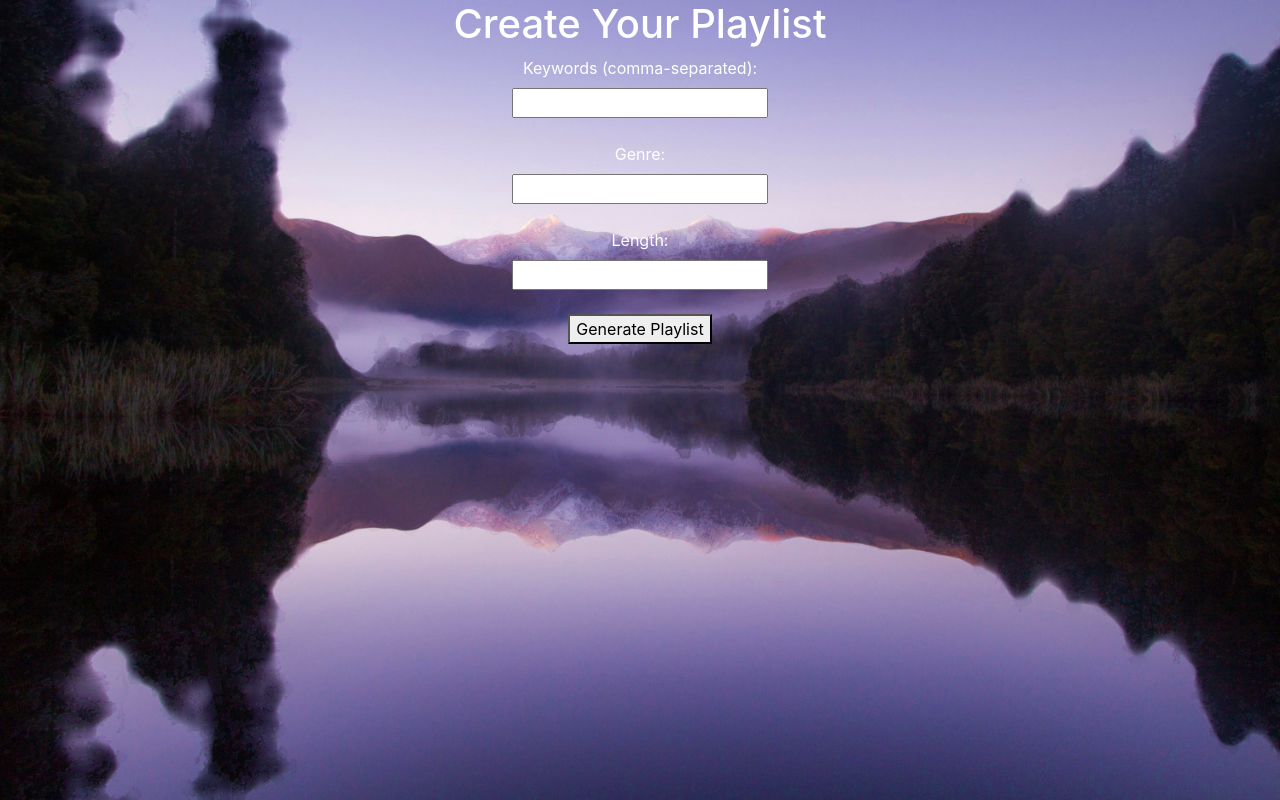
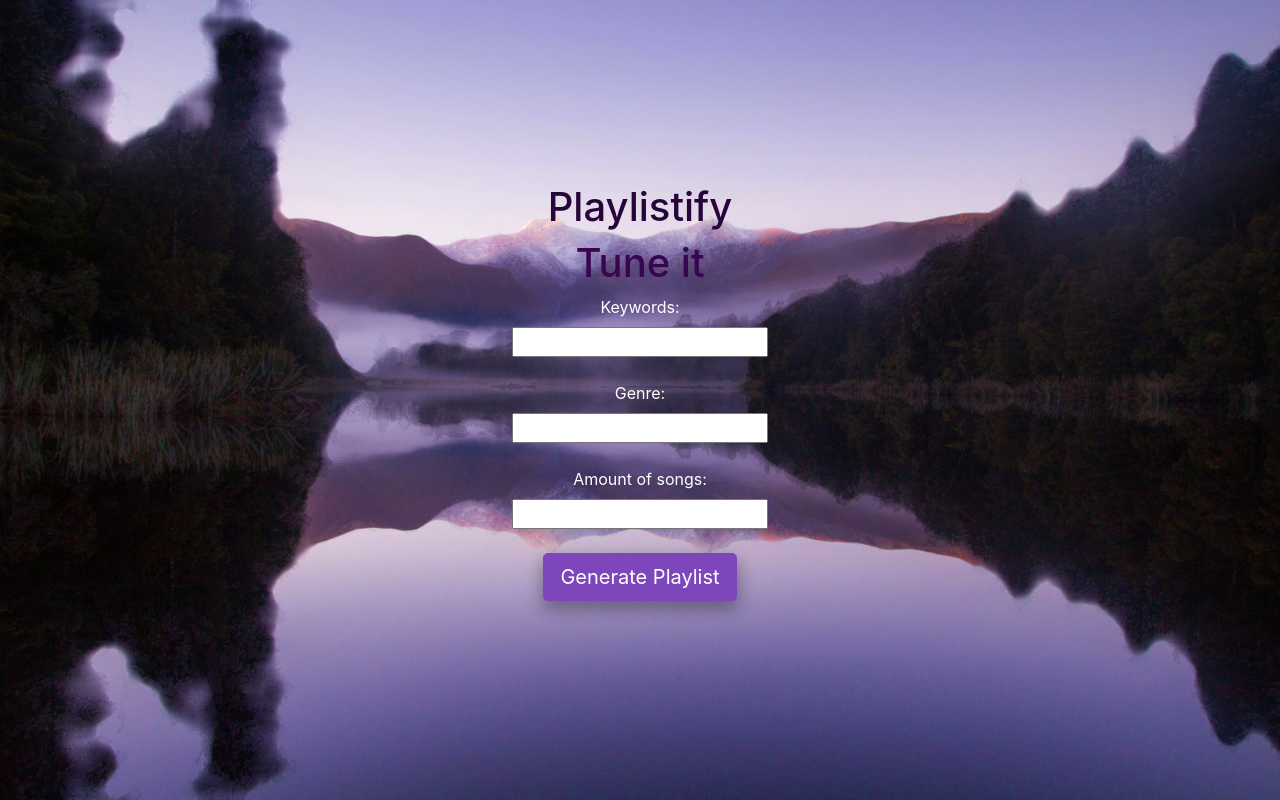
Before and after one commit to kingaleibner/playlistify, a Flask app: page /create in a window 1280 px wide. Run offline with Flask 3, Linux system fonts and the light colour scheme.

Commit message:
Update create.html
new font colour; new generate button

```diff
--- a/templates/create.html
+++ b/templates/create.html
@@ -3,20 +3,20 @@
 
 </head>
 <header>
-    <div class="grid-container2"></div>
-
-<h1>Create Your Playlist</h1>
+    <div class="header-content">
+<h1><span style="color: rgb(38, 5, 57)">Playlistify</span></h1>
+<h1><span style="color: rgb(55, 6, 81)">Tune it</span></h1>
 <form action="/create_playlist" method="POST">
-    <label for="keywords">Keywords (comma-separated):</label><br>
+    <label for="keywords">Keywords:</label><br>
     <input type="text" id="keywords" name="keywords" required><br><br>
 
     <label for="genre">Genre:</label><br>
     <input type="text" id="genre" name="genre"><br><br>
 
-    <label for="length">Length:</label><br>
-    <input type="text" id="length" name="length"><br><br>
+    <label for="length">Amount of songs:</label><br>
+    <input type="number" id="length" name="length"><br><br>
 
-    <button type="submit">Generate Playlist</button>
+    <button type="submit" class="btn btn-primary btn-lg">Generate Playlist</button>
 </form>
-
+</div>
 {% endblock %}
```
